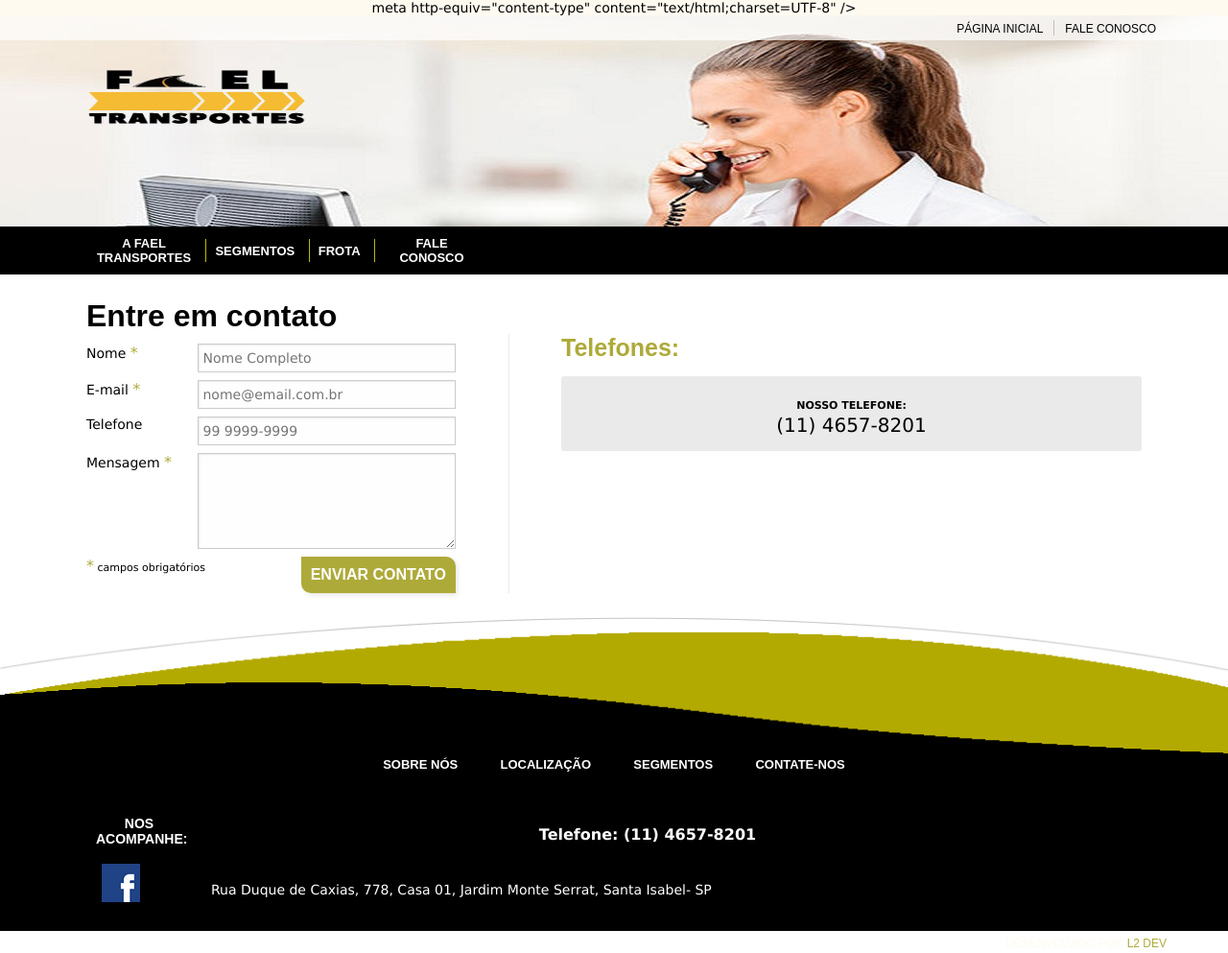
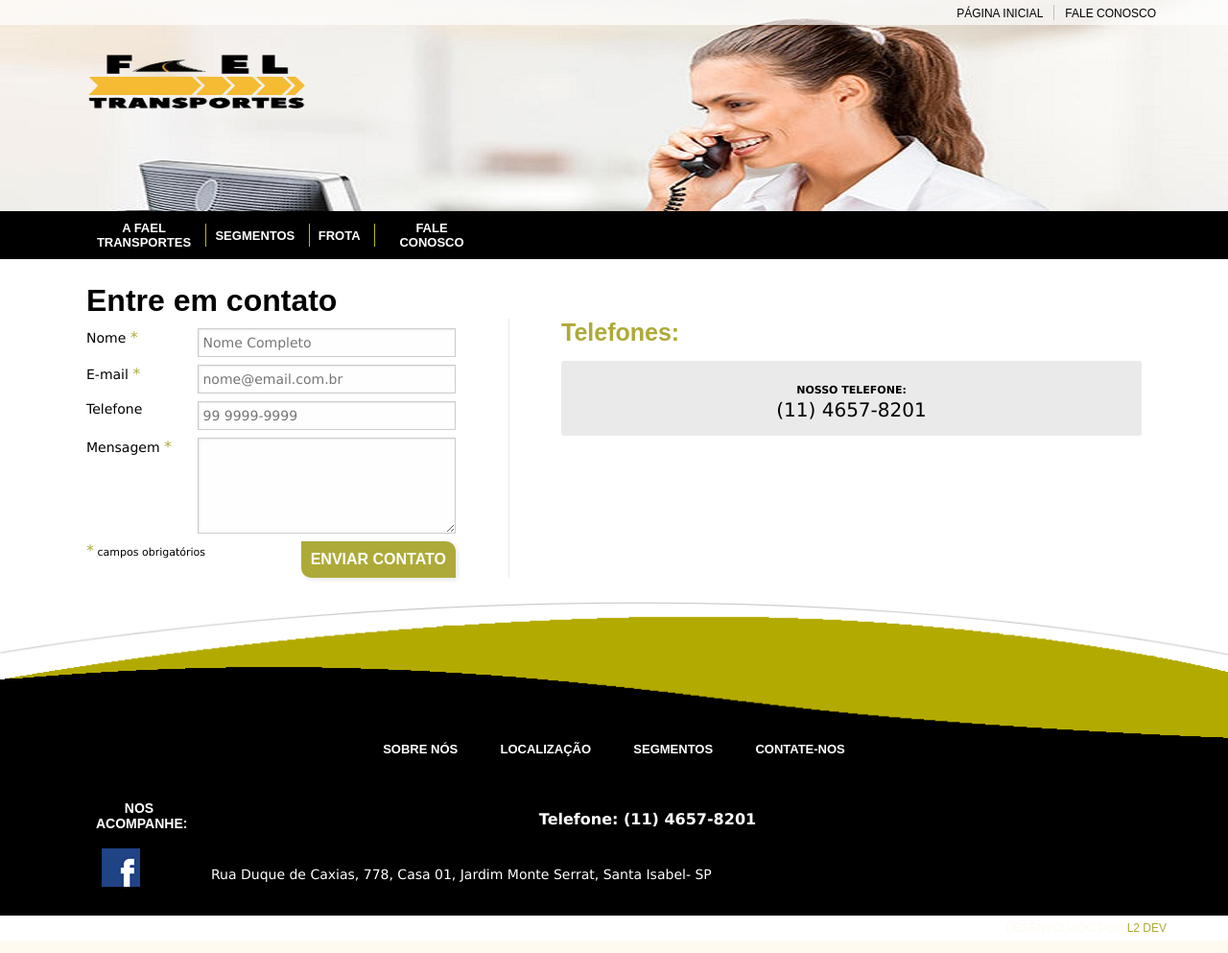
Before and after one commit to luisbeskow/faeltransportes, a plain HTML site: page index.php/fale-conosco/index.html in a window 1280 px wide. Shown: the whole page at 96% size. Drawn offline with Linux system fonts and the light colour scheme; a web font is replaced by a local one.

Commit message:
meta corrigido

```diff
--- a/index.php/fale-conosco/index.html
+++ b/index.php/fale-conosco/index.html
@@ -1,7 +1,7 @@
 <!doctype html>
 <html lang="pt-br">
 
-meta http-equiv="content-type" content="text/html;charset=UTF-8" /><!-- /Added by HTTrack -->
+<meta http-equiv="content-type" content="text/html;charset=UTF-8" /><!-- /Added by HTTrack -->
 <head>
     <meta charset="utf-8">
     <meta http-equiv="X-UA-Compatible" content="IE=edge">
```
